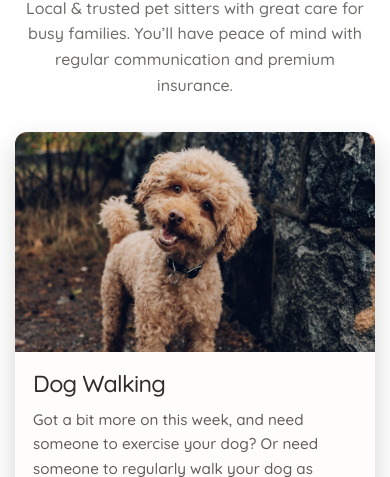
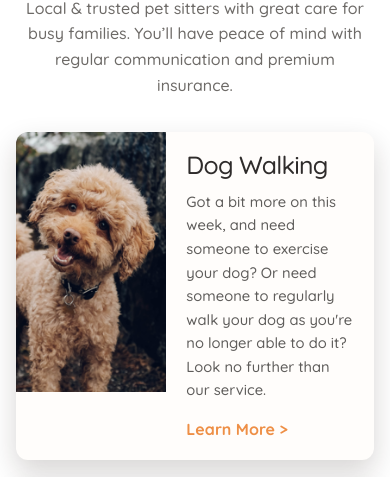
Before and after one commit to ColeBrewerton/Dev-Test-Black-Sheep, a plain HTML site: page index.html in a window 390 px wide. Shown: the part 567-1044 px from the top of the page. Drawn offline with Linux system fonts and the light colour scheme.

Commit message:
Tablet Responsiveness Implemented For Cards

```diff
--- a/styles.css
+++ b/styles.css
@@ -163,10 +163,38 @@ body {
   font-size: 1rem;
 }
 
-@media (max-width: 900px) {
+@media (max-width: 1024px) {
   .cards {
     grid-template-columns: 1fr;
-    width: min(560px, calc(100% - 30px));
+    width: min(720px, calc(100% - 32px));
+    gap: 20px;
+  }
+
+  .service-card {
+    display: flex;
+    flex-direction: row;
+    min-height: 0;
+  }
+
+  .card-image {
+    width: 42%;
+    min-height: 260px;
+    height: auto;
+    flex-shrink: 0;
+  }
+
+  .card-body {
+    width: 58%;
+    padding: 18px 20px 22px;
+    justify-content: center;
+  }
+
+  .card-body h3 {
+    font-size: 1.75rem;
+  }
+
+  .card-body p {
+    font-size: 1rem;
   }
 }
 
@@ -201,6 +229,14 @@ body {
   }
 
   .card-image {
-    height: 220px;
+    height: 240px;
+  }
+
+  .card-body h3 {
+    font-size: 1.55rem;
+  }
+
+  .card-body p {
+    font-size: 0.92rem;
   }
 }
```
